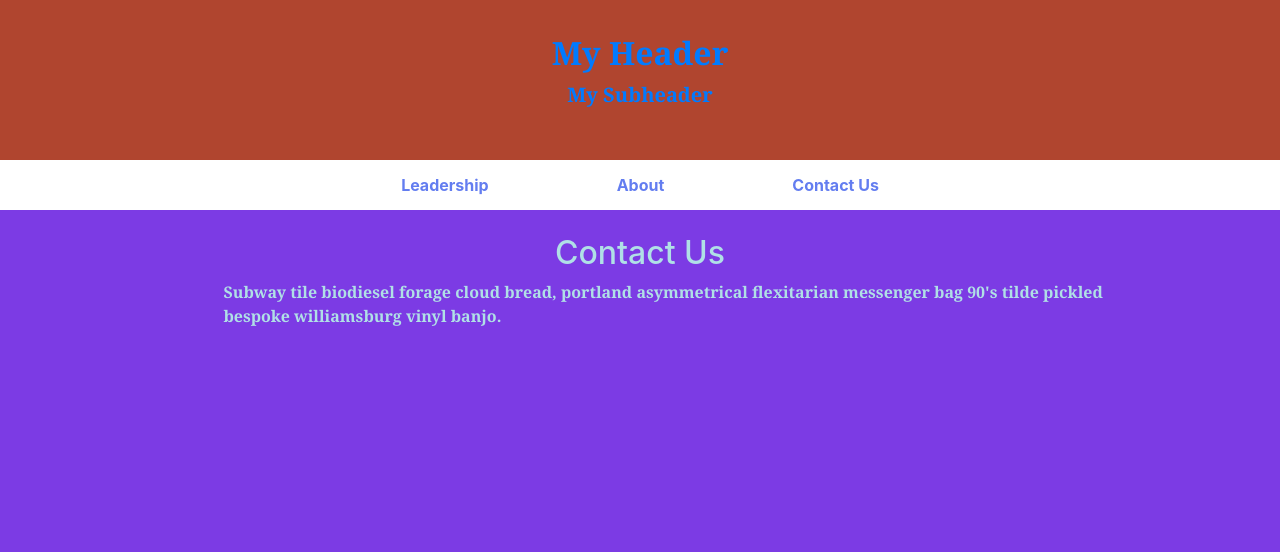
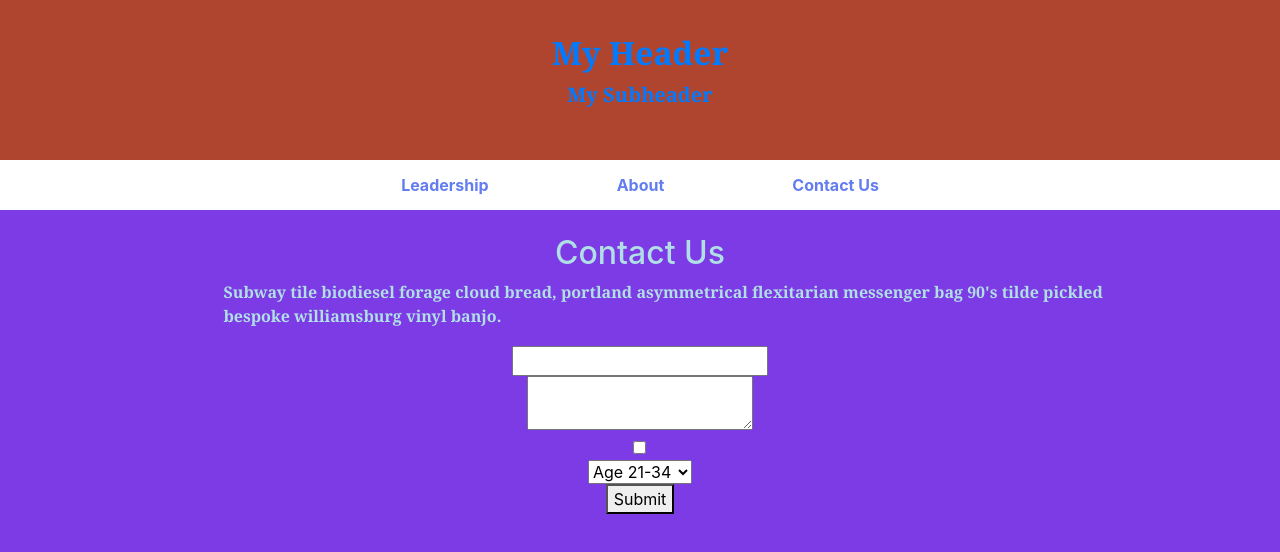
Before and after one commit to davedub/practical-react, a React (Create React App) app: page /contact in a window 1280 px wide. Shown: the top 552 px of the page. Built offline with nearby package versions, Linux system fonts and the light colour scheme.

Commit message:
add web form to contact component

```diff
--- a/src/App.css
+++ b/src/App.css
@@ -134,3 +134,8 @@ h3 {
 .hidden {
   display: none;
 }
+.webForm {
+  margin-top: 18px;
+  display: block;
+  text-align: center;
+}
--- /dev/null
+++ b/src/components/webform.js
@@ -0,0 +1,54 @@
+import React from "react";
+
+export default class WebForm extends React.Component {
+  state = {
+    name: "",
+    message: "",
+    rememberMe: false,
+    ageRange: "21-34",
+  };
+
+  handleChangeName = (event) => {
+    this.setState({ name: event.target.value });
+  };
+  handleChangeMessage = (event) => {
+    this.setState({ message: event.target.value });
+  };
+  handleRememberMe = (event) => {
+    console.log(event.target.value);
+    this.setState({ rememberMe: event.target.checked });
+  };
+  handleAgeRange = (event) => {
+    console.log(event.target.value);
+    this.setState({ ageRange: event.target.value });
+  };
+  handleSubmit = () => {
+    console.log(this.state);
+  };
+  render() {
+    return (
+      <div className="webForm">
+        <input value={this.state.name} onChange={this.handleChangeName} />
+        <br />
+        <textarea
+          value={this.state.Message}
+          onChange={this.handleChangeMessage}
+        />
+        <br />
+        <input
+          type="checkbox"
+          checked={this.state.rememberMe}
+          onChange={this.handleRememberMe}
+        />
+        <div>
+          <select value={this.state.ageRange} onChange={this.handleAgeRange}>
+            <option>Age 21-34</option>
+            <option>Age 35-48</option>
+            <option>Age 49-57</option>
+          </select>
+        </div>
+        <button onClick={this.handleSubmit}>Submit</button>
+      </div>
+    );
+  }
+}
--- a/src/pages/contact/index.js
+++ b/src/pages/contact/index.js
@@ -1,4 +1,5 @@
 import React from "react";
+import WebForm from "../../components/webform";
 
 export default class Contact extends React.Component {
   render() {
@@ -10,6 +11,9 @@ export default class Contact extends React.Component {
           flexitarian messenger bag 90's tilde pickled bespoke williamsburg
           vinyl banjo.
         </p>
+        <div className="Webform">
+          <WebForm />
+        </div>
       </div>
     );
   }
```
